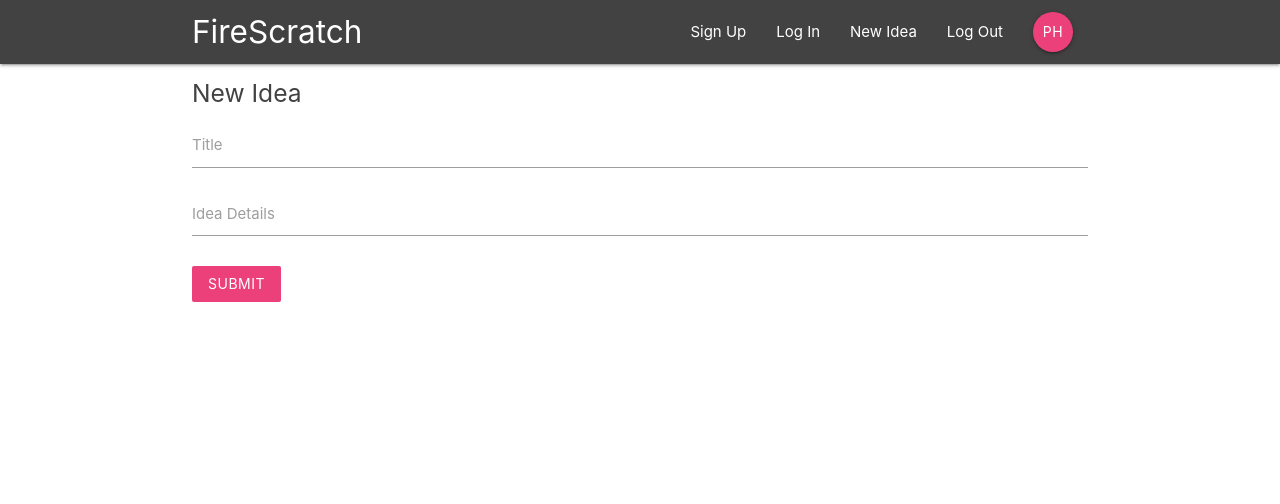
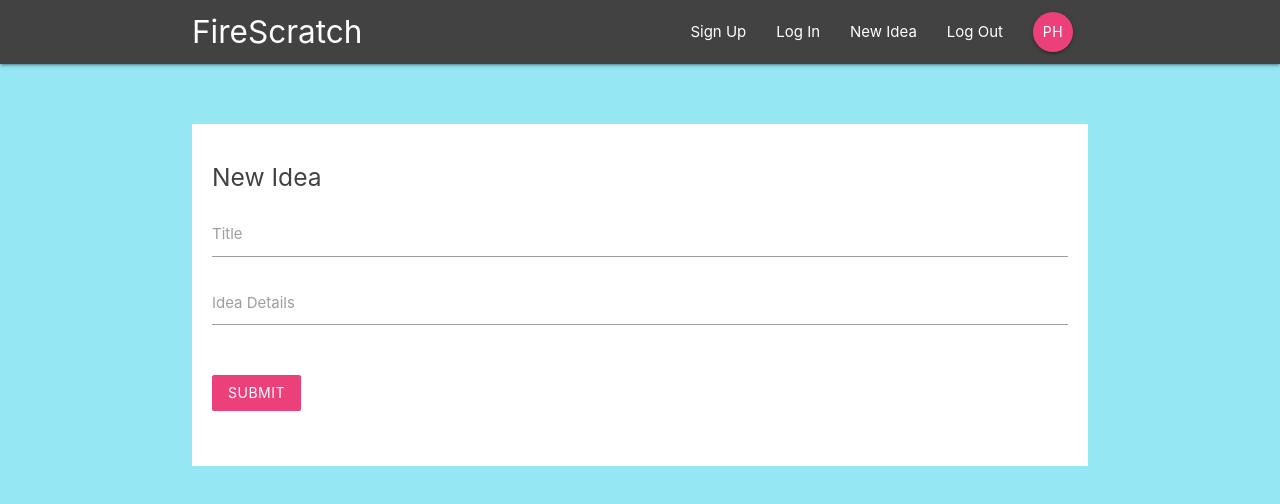
Before and after one commit to dillonfromdallas/FireScratch, a React (Create React App) app: page /idea/new in a window 1280 px wide. Shown: the top 504 px of the page. Built offline with nearby package versions, Linux system fonts and the light colour scheme.

Commit message:
Bg color, form placement, text input focus

```diff
--- a/src/index.css
+++ b/src/index.css
@@ -6,6 +6,25 @@
     sans-serif;
   -webkit-font-smoothing: antialiased;
   -moz-osx-font-smoothing: grayscale;
+  background-color: #95e8f3;
+}
+
+form {
+  padding: 20px;
+  margin-top: 60px;
+}
+
+form button,
+form h5 {
+  margin: 20px 0;
+}
+
+input[type="text"]:not(.browser-default):focus:not([readonly]),
+input[type="email"]:not(.browser-default):focus:not([readonly]),
+input[type="password"]:not(.browser-default):focus:not([readonly]),
+textarea.materialize-textarea:focus:not([readonly]) {
+  border-color: #ec407a;
+  box-shadow: none;
 }
 
 code {
```
